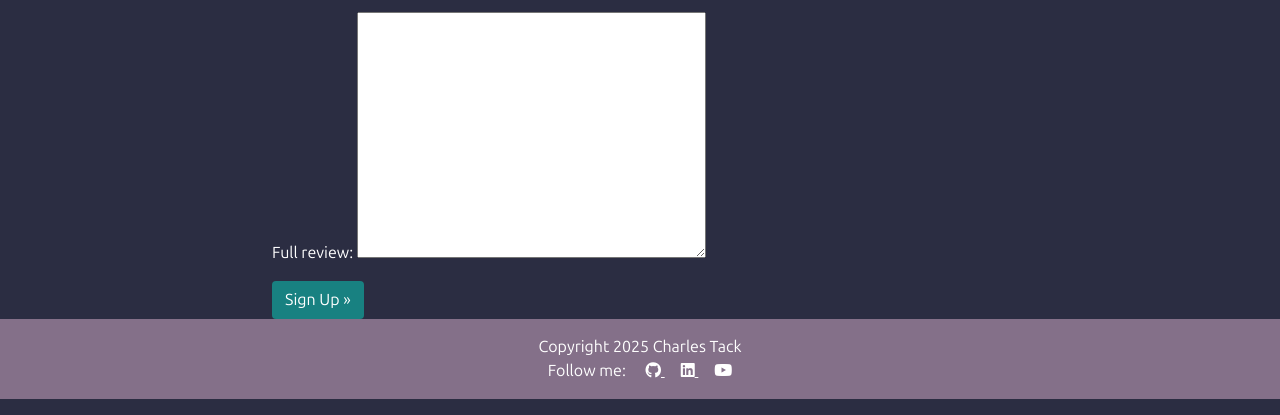
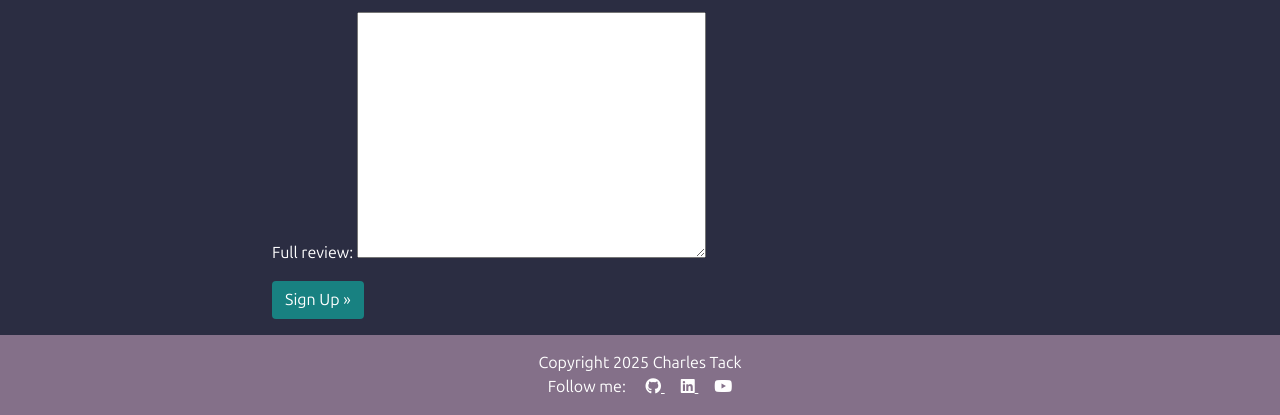
Before and after one commit to CharlesTack/AllCoopedUp, a Django app: template templates/account/signup.html in a window 1280 px wide. Shown: the part 1035-1450 px from the top of the page. Run offline with Django 5.2, Linux system fonts and the light colour scheme; the template is opened without the code that fills it: values that come from a table or form of the project are taken from there, others are empty; some libraries are stand-ins or nearby versions.

Commit message:
fix lack of bottom margin on register submit button

```diff
--- a/templates/account/signup.html
+++ b/templates/account/signup.html
@@ -28,7 +28,7 @@
         <input type="hidden" name="{{ redirect_field_name }}"
           value="{{ redirect_field_value }}" />
         {% endif %}
-        <button class="btn btn-signup right" type="submit">
+        <button class="btn btn-signup right mb-3" type="submit">
           {% trans "Sign Up" %} &raquo;</button>
       </form>
     </div>
```
